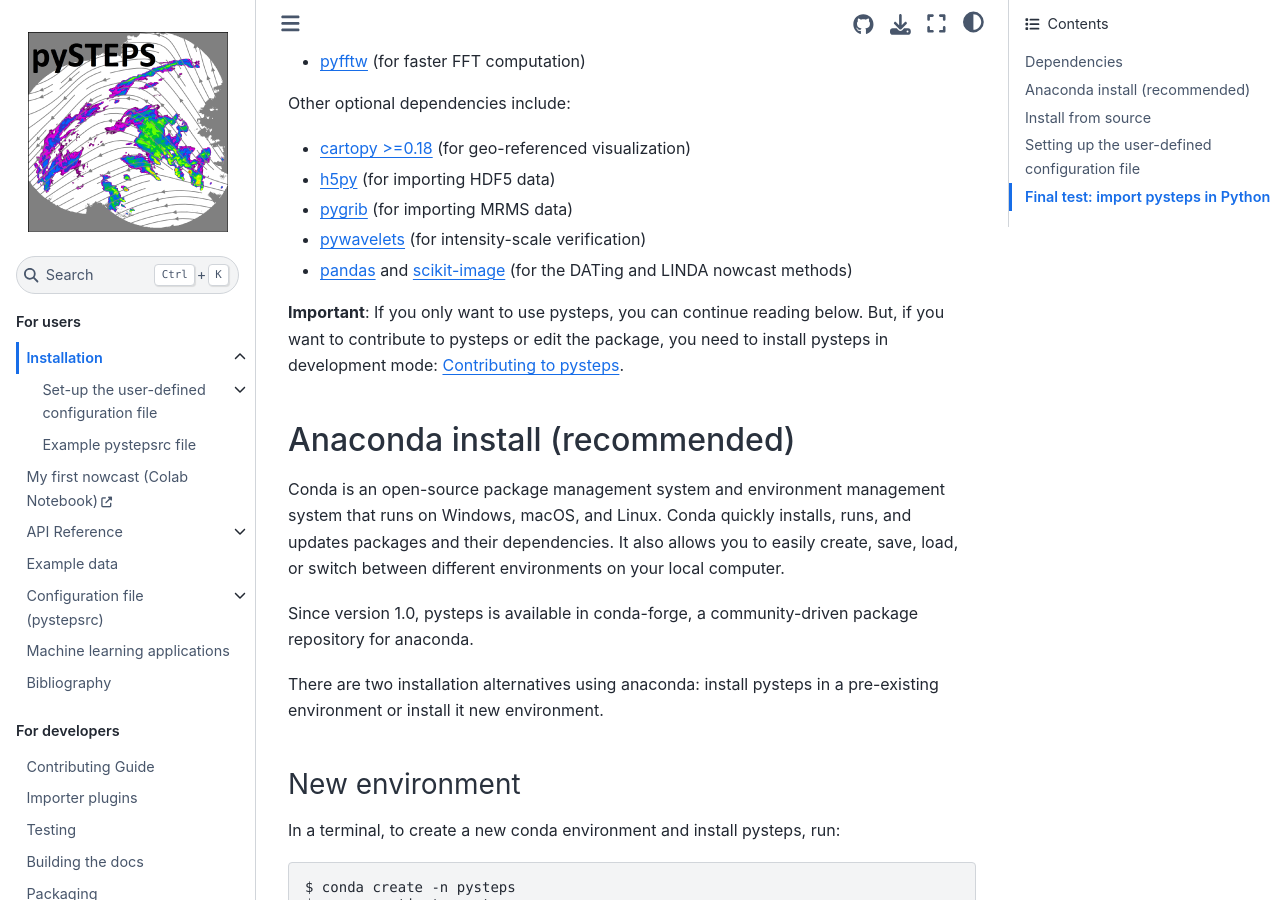
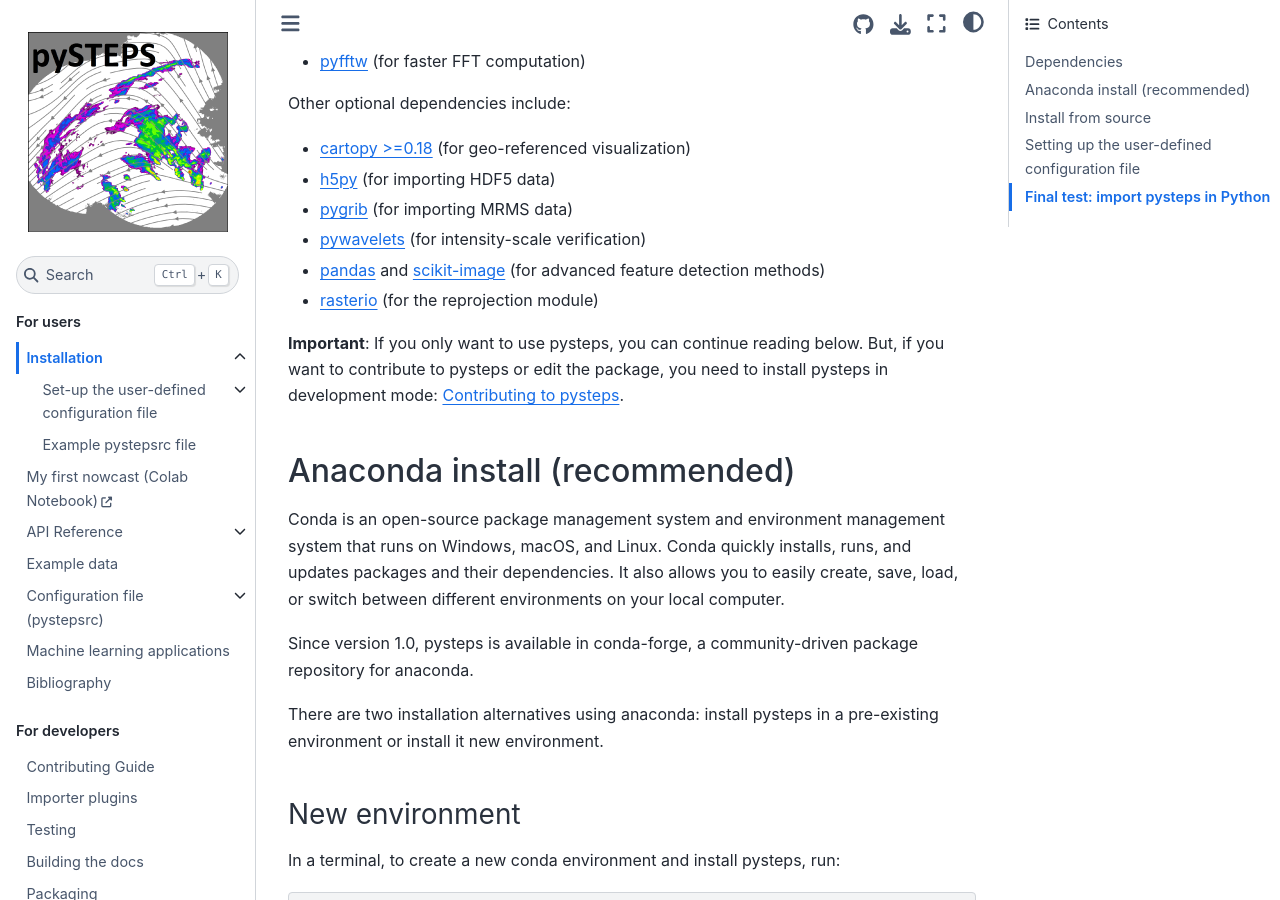
Before and after one commit to pySTEPS/pysteps, a Sphinx documentation site: the page built from doc/source/user_guide/install_pysteps.rst, in a window 1280 px wide and 900 px high, scrolled down 573 px. Built offline with Sphinx 7.4.7 and the Sphinx Book theme 1.1.4, drawn with Linux system fonts in a browser that asks for light colours; pages that are not in the unit, such as notebooks, are missing from menus.

Commit message:
List rasterio as optional dependency

```diff
--- a/doc/source/user_guide/install_pysteps.rst
+++ b/doc/source/user_guide/install_pysteps.rst
@@ -36,7 +36,9 @@ Other optional dependencies include:
 * `pywavelets <https://pywavelets.readthedocs.io/en/latest/>`_
   (for intensity-scale verification)
 * `pandas <https://pandas.pydata.org/>`_ and
-  `scikit-image <https://scikit-image.org/>`_ (for the DATing and LINDA nowcast methods)
+  `scikit-image <https://scikit-image.org/>`_ (for advanced feature detection methods)
+* `rasterio <https://rasterio.readthedocs.io/en/latest/>`_ (for the reprojection module)
+
 
 **Important**: If you only want to use pysteps, you can continue reading below.
 But, if you want to contribute to pysteps or edit the package, you need to install
```
Also changed, not shown: 1 other file.
